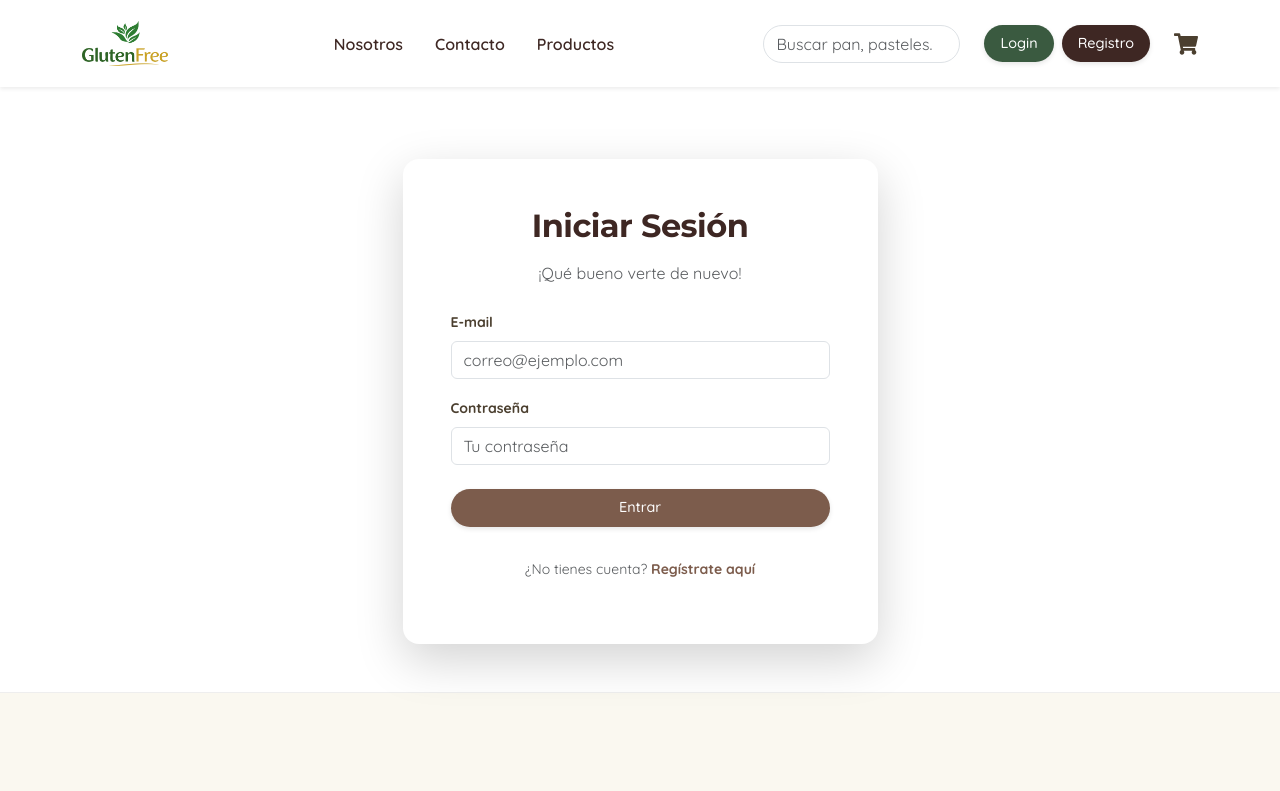
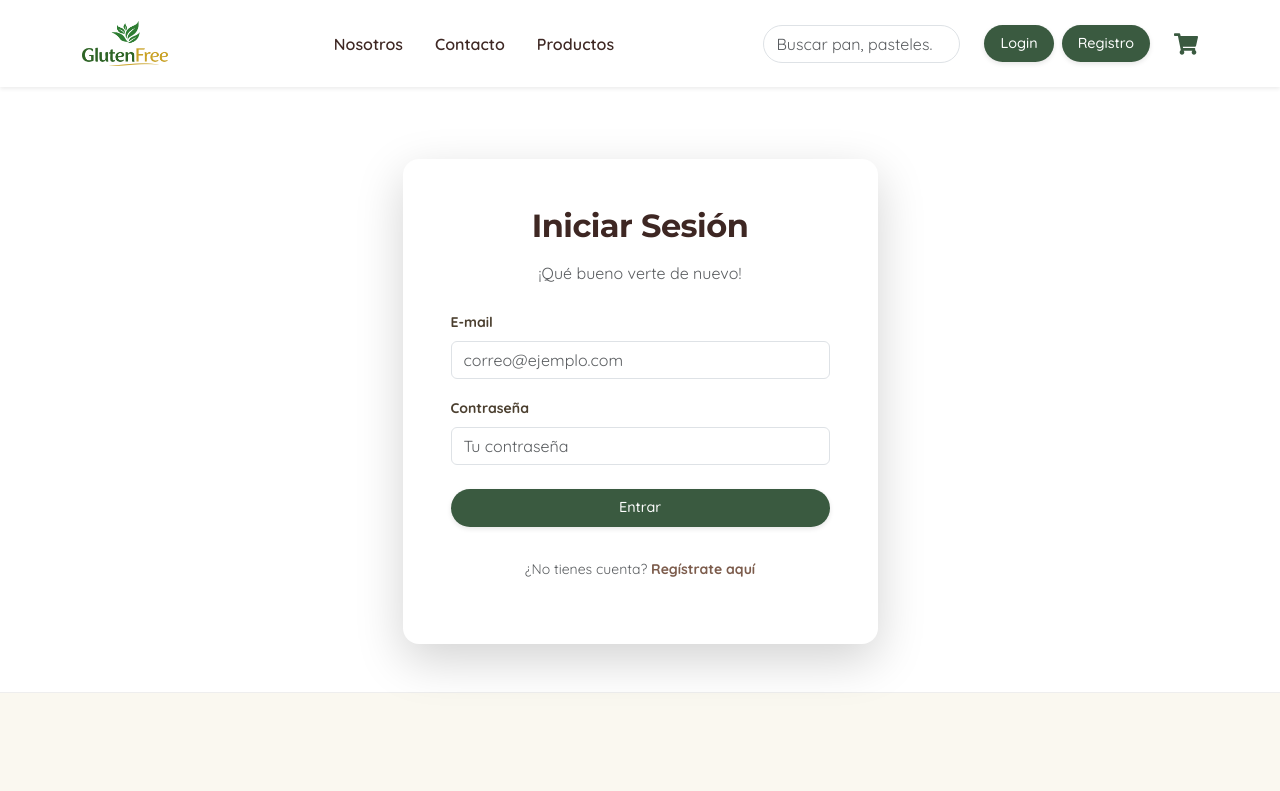
Before and after one commit to Mariel0327-hub/GlutenFree-Market, a React (Vite) app in the folder client/: page /login in a window 1280 px wide. Shown: the top 791 px of the page. Built offline with nearby package versions, Linux system fonts and the light colour scheme; no server answers.

Commit message:
Frontend: Ajustes carpeta client

```diff
--- a/client/src/assets/css/Navbar.css
+++ b/client/src/assets/css/Navbar.css
@@ -26,7 +26,7 @@
 }
 
 .nav-icon-link svg {
-  color: var(--color-titulos);
+  color: var(--color-bgButton);
   fill: currentColor;
   transition: transform 0.3s ease, color 0.3s ease;
 }
--- a/client/src/components/Navbar.jsx
+++ b/client/src/components/Navbar.jsx
@@ -204,7 +204,6 @@ const Navbar = () => {
                 <Link
                   to="/registro"
                   className="btn btn-dark btn-sm px-3 rounded-pill"
-                  style={{ backgroundColor: "#3e2723" }}
                   onClick={() => setIsNavExpanded(false)}
                 >
                   Registro
--- a/client/src/views/Login.jsx
+++ b/client/src/views/Login.jsx
@@ -100,7 +100,6 @@ export default function Login() {
               type="submit"
               variant="primary"
               className="w-100 rounded-pill py-2 mb-3"
-              style={{ backgroundColor: "#7c5c4c", border: "none" }}
             >
               Entrar
             </Button>
```
